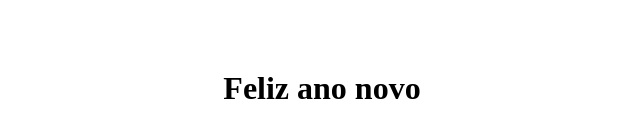
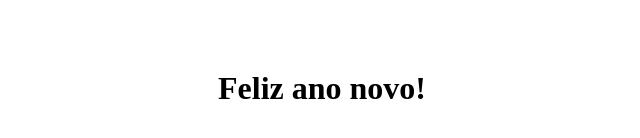
Before and after one commit to nennogabriel/felizanonovo, a website: page public/index.html in a window 1280 px wide. Shown: the part 320-458 px from the top of the page, 326-966 px from the left. Drawn offline with Linux system fonts and the light colour scheme.

Commit message:
first commit

```diff
--- a/public/index.html
+++ b/public/index.html
@@ -20,7 +20,7 @@
   </head>
   <body>
     <div>
-      <h1>Feliz ano novo</h1>
+      <h1>Feliz ano novo!</h1>
     </div>
   </body>
 </html>
```
